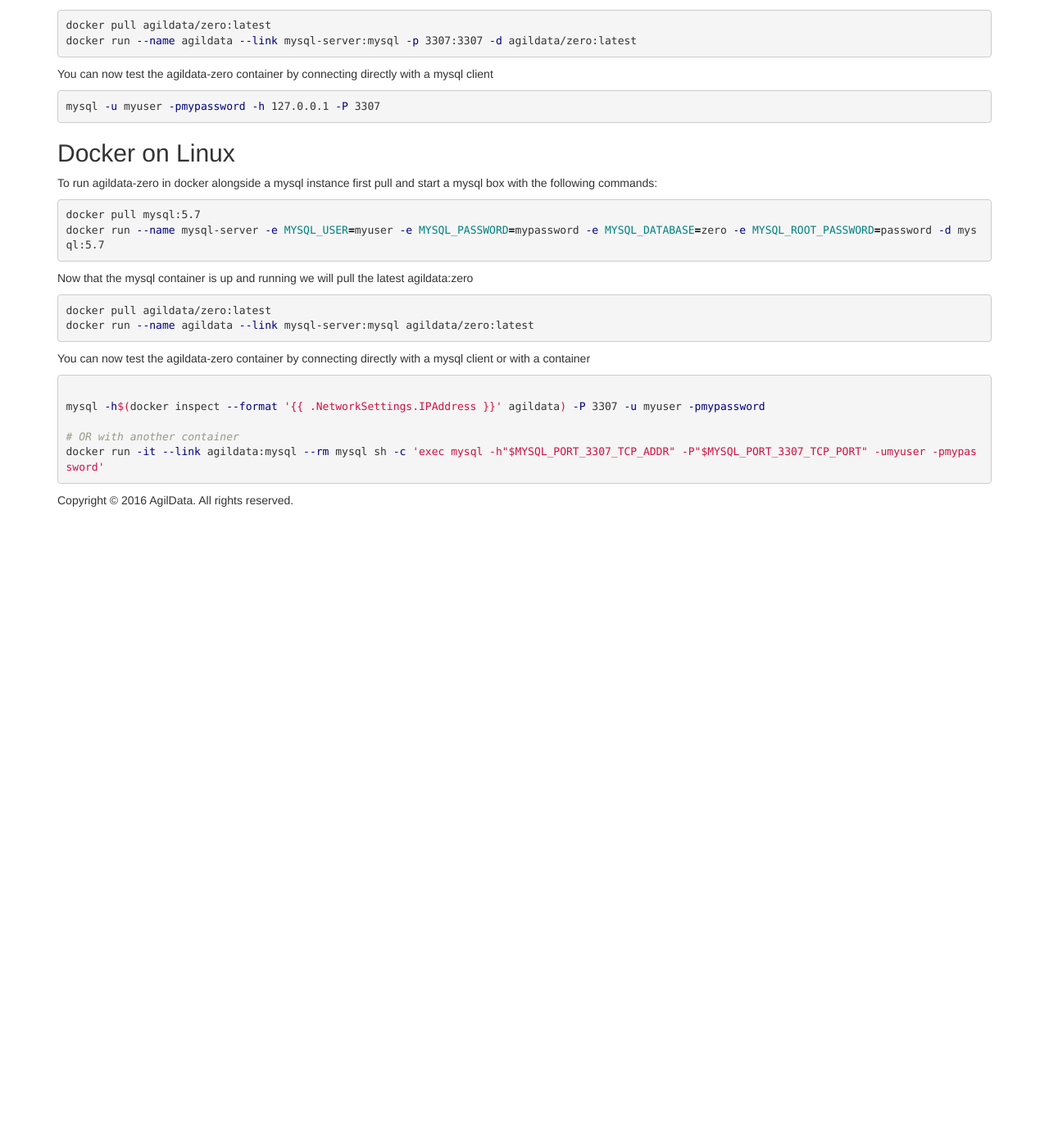
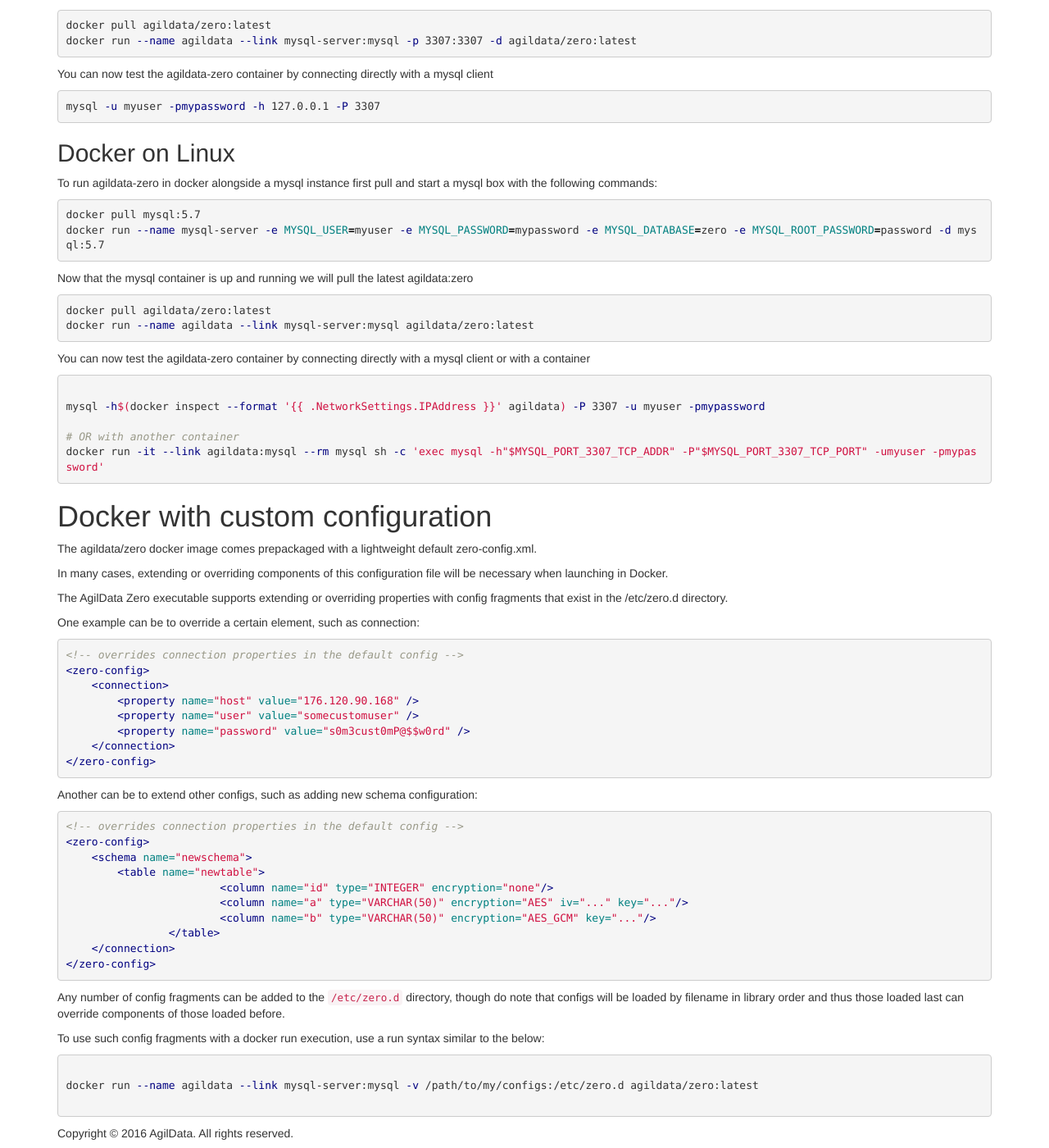
Before and after one commit to placrosse/agildata-zero, a Jekyll site: the page built from install.md, in a window 1280 px wide and 1400 px high, scrolled down 620 px. Shown: the whole window at 82% size. Built offline with Jekyll 4.4.1, drawn with Linux system fonts in a browser that asks for light colours; before the commit the page ends 1250 px from its top, so only the background shows below that.

Commit message:
add documentation for using custom configs with docker

````diff
--- a/install.md
+++ b/install.md
@@ -72,3 +72,45 @@
 # OR with another container
 docker run -it --link agildata:mysql --rm mysql sh -c 'exec mysql -h"$MYSQL_PORT_3307_TCP_ADDR" -P"$MYSQL_PORT_3307_TCP_PORT" -umyuser -pmypassword'
 ```
+
+# Docker with custom configuration
+The agildata/zero docker image comes prepackaged with a lightweight default zero-config.xml.
+
+In many cases, extending or overriding components of this configuration file will be necessary when launching in Docker.
+
+The AgilData Zero executable supports extending or overriding properties with config fragments that exist in the /etc/zero.d directory.
+
+One example can be to override a certain element, such as connection:
+```xml
+<!-- overrides connection properties in the default config -->
+<zero-config>
+    <connection>
+        <property name="host" value="176.120.90.168" />
+        <property name="user" value="somecustomuser" />
+        <property name="password" value="s0m3cust0mP@$$w0rd" />
+    </connection>
+</zero-config>
+```
+
+Another can be to extend other configs, such as adding new schema configuration:
+```xml
+<!-- overrides connection properties in the default config -->
+<zero-config>
+    <schema name="newschema">
+        <table name="newtable">
+        		<column name="id" type="INTEGER" encryption="none"/>
+        		<column name="a" type="VARCHAR(50)" encryption="AES" iv="..." key="..."/>
+        		<column name="b" type="VARCHAR(50)" encryption="AES_GCM" key="..."/>
+        	</table>
+    </connection>
+</zero-config>
+```
+
+Any number of config fragments can be added to the `/etc/zero.d` directory, though do note that configs will be loaded by filename in library order and thus those loaded last can override components of those loaded before.
+
+To use such config fragments with a docker run execution, use a run syntax similar to the below:
+```bash
+{% raw %}
+docker run --name agildata --link mysql-server:mysql -v /path/to/my/configs:/etc/zero.d agildata/zero:latest
+{% endraw %}
+```
````
